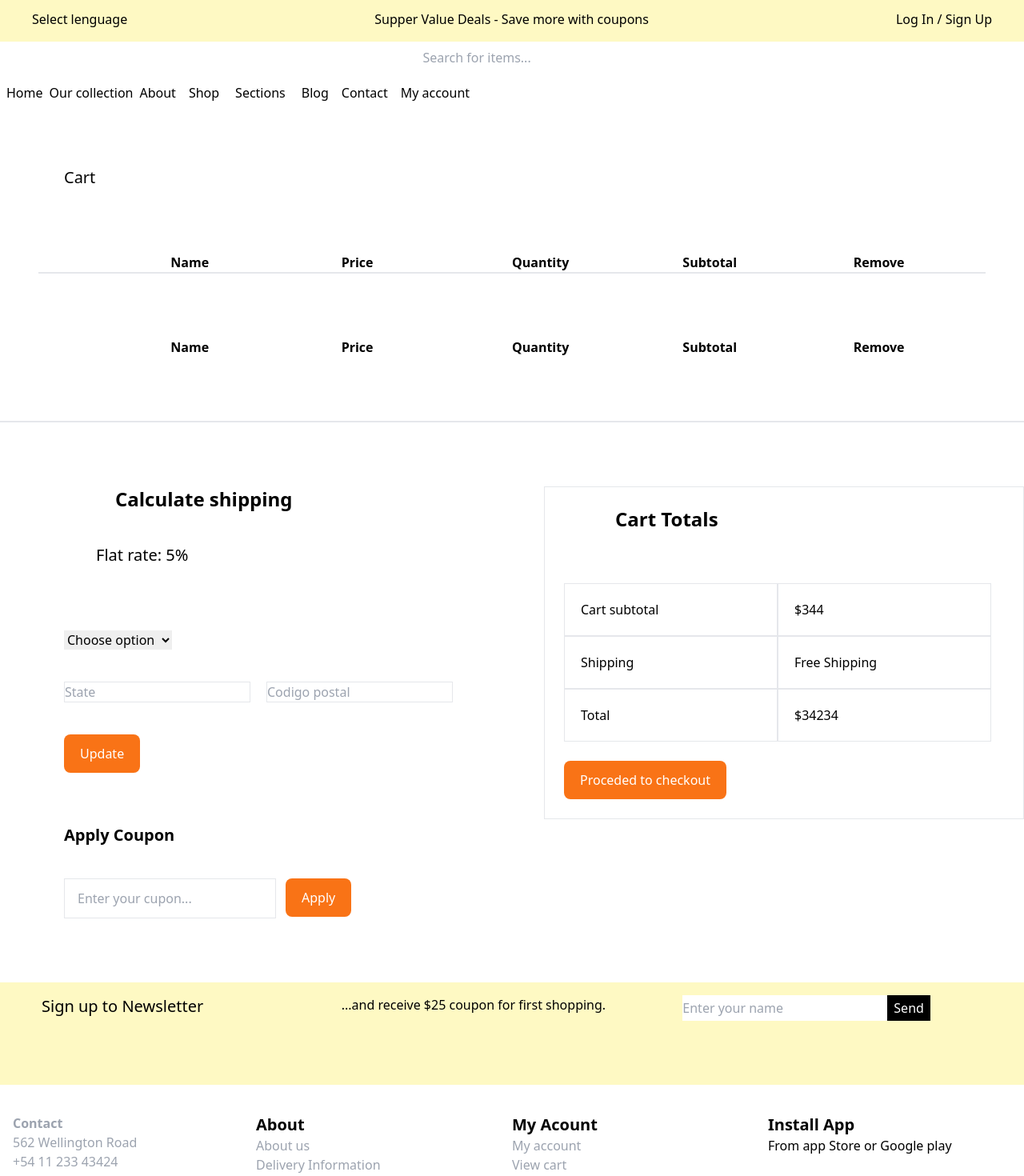
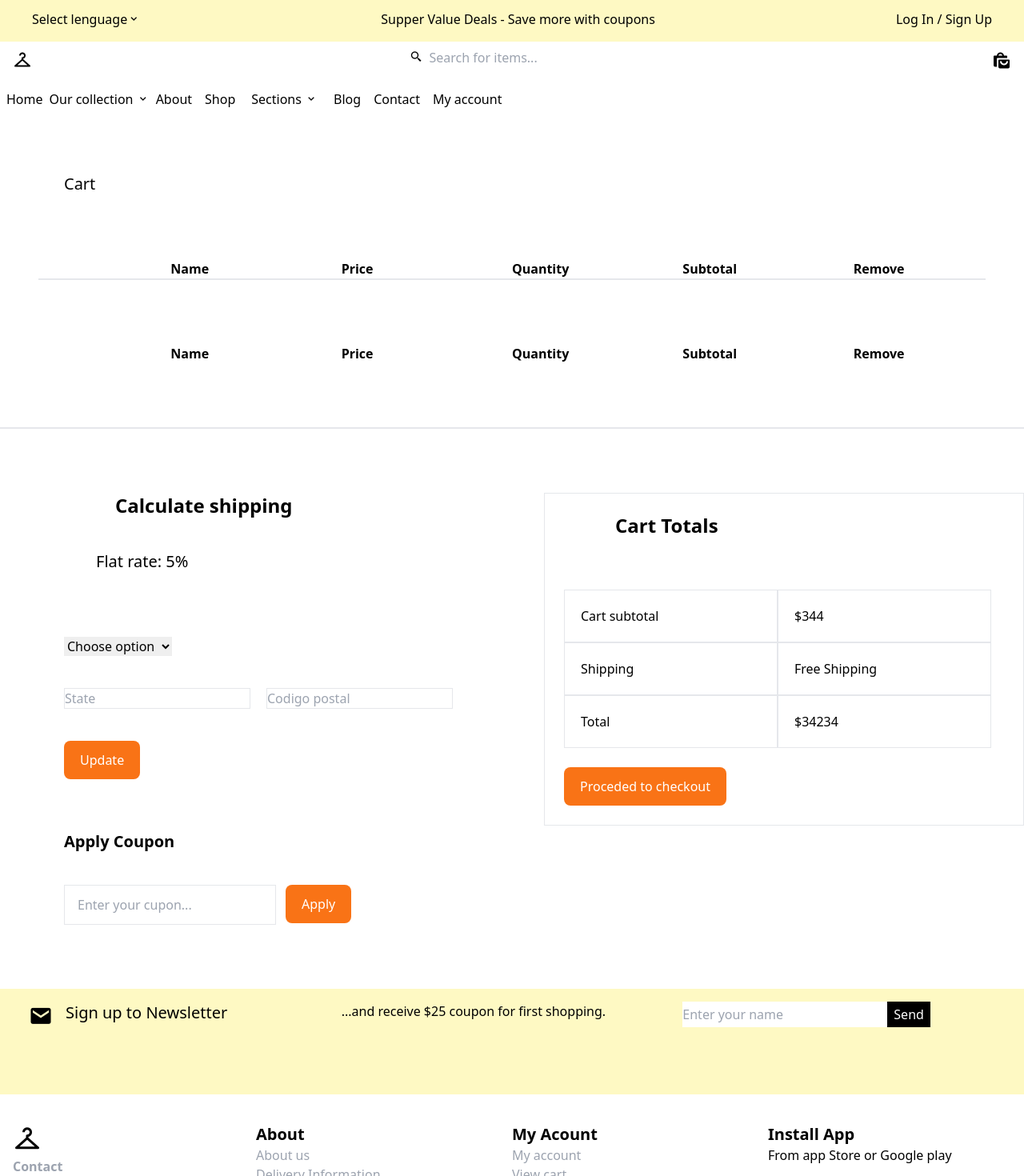
Before and after one commit to Githubmagali/clothes-shop, a Next.js app: page /cart in a window 1280 px wide. Shown: the top 1470 px of the page at 80% size. Built offline with nearby package versions, Linux system fonts and the light colour scheme.

Commit message:
peg ajustes

```diff
--- a/package.json
+++ b/package.json
@@ -12,17 +12,17 @@
     "bootstrap": "^5.3.3",
     "boxicons": "^2.1.4",
     "i18next": "^23.11.5",
-    "next": "^14.2.3",
+    "next": "^16.2.10",
     "react": "^18.3.1",
     "react-dom": "^18.3.1",
     "react-i18next": "^14.1.2",
     "react-intl": "^6.6.8",
-    "swiper": "^11.1.0"
+    "swiper": "^14.0.1"
   },
   "devDependencies": {
     "autoprefixer": "^10.0.1",
     "eslint": "^8",
-    "eslint-config-next": "14.1.4",
+    "eslint-config-next": "^16.2.10",
     "postcss": "^8",
     "tailwindcss": "^3.3.0"
   }
--- a/src/app/cart/page.jsx
+++ b/src/app/cart/page.jsx
@@ -25,7 +25,7 @@ export default function CartPage() {
                 </div>
             </div>
             <div className="pl-12 pr-12">
-                <div class="border bg-gray-100 w-full"></div>
+                <div className="border bg-gray-100 w-full"></div>
             </div>
 
             <div className="grid grid-cols-6 items-center justify-center pt-20 pb-20">
@@ -49,7 +49,7 @@ export default function CartPage() {
                 </div>
             </div>
 
-            <div class="border  bg-gray-100 w-full "></div>
+            <div className="border  bg-gray-100 w-full "></div>
             <div className="grid grid-cols-2 pt-20 pl-20">
                 <div className="flex flex-col pb-20">
                     <h1 className="pl-16 font-bold text-2xl">Calculate shipping</h1>
--- a/src/app/globals.css
+++ b/src/app/globals.css
@@ -1,12 +1,12 @@
+@import 'boxicons';
+@import 'swiper/css';
+@import 'swiper/css/navigation';
+
 @tailwind base;
 @tailwind components;
 @tailwind utilities;
 
 
-@import 'boxicons';
-@import 'swiper/css';
-@import 'swiper/css/navigation';
-@import 'swiper/css/pagination';
 
 
 /* Estilos para pantallas de ordenador */
--- a/src/app/page.jsx
+++ b/src/app/page.jsx
@@ -217,7 +217,7 @@ export default function HomePage() {
                 href=""
                 className="border py-1 px-2 bg-orange-400 hover:bg-orange-500"
               >
-                Learn More <i class="bx bx-right-arrow-alt"></i>
+                Learn More <i className="bx bx-right-arrow-alt"></i>
               </a>
             </div>
           </div>
@@ -254,13 +254,13 @@ export default function HomePage() {
           </Swiper>
         </div>
       </section>
-      <section class="flex px-9">
-        <div class="grid grid-cols-3 gap-x-4">
+      <section className="flex px-9">
+        <div className="grid grid-cols-3 gap-x-4">
           {items5.map((item, index) => (
-            <div  key={index} class="grid-col-1">
-              <div class="relative">
+            <div  key={index} className="grid-col-1">
+              <div className="relative">
                 <img src={item.img} alt={item.alt} className="img-map-5-css" />
-                <div class="absolute lg:top-1 container-color-css">
+                <div className="absolute lg:top-1 container-color-css">
                   <span className="text-xl pl-5 text-container-map-css">{item.name}</span>
                   <h4 className="pl-3 pb-9 text-container-map-css">{item.text}</h4>
 
--- a/src/components/footer.jsx
+++ b/src/components/footer.jsx
@@ -5,7 +5,7 @@ export default function Footer() {
     return (
         <>
             <selection className="grid lg:grid-cols-3 pt-4 bg-yellow-100 w-full pb-20 selection-footer-css">
-                <div className="pl-9 flex"><i class='bx bxs-envelope  lg:text-3xl icon-card-css'></i>
+                <div className="pl-9 flex"><i className='bx bxs-envelope  lg:text-3xl icon-card-css'></i>
                     <h1 className="text-center text-xl pl-4 footer-title-css">Sign up to Newsletter</h1>
                     </div>
                 <div>
@@ -19,7 +19,7 @@ export default function Footer() {
 
             <selection className="grid grid-cols-4 pt-9 pb-5 selection-footer-second-css">
                 <div className="grid-col-1 pl-4">
-                    <i class="bx bx-closet text-4xl"></i>
+                    <i className="bx bx-closet text-4xl"></i>
                     <h1 className="font-bold text-gray-400">Contact</h1>
                     <div className="text-gray-400">
                         <p>562 Wellington Road</p>
@@ -57,7 +57,7 @@ export default function Footer() {
                 </div>
 
             </selection>
-            <div class=" flex justify-center border border-gray-200 w-full"></div>
+            <div className=" flex justify-center border border-gray-200 w-full"></div>
 
             <selection className="">
                 <div className="flex justify-between pl-9  pt-9 pb-9" >
--- a/src/components/lenguajes.jsx
+++ b/src/components/lenguajes.jsx
@@ -19,7 +19,7 @@ function LenguajesPage() {
                 <ul className="flex">
                     <li className="relative flex items-center title-css ">
                         <a className="language-dropdown-active  " href="#" onClick={toggleDropdown}>
-                            Select lenguage<i class='bx bx-chevron-down'></i>
+                            Select lenguage<i className='bx bx-chevron-down'></i>
                         </a>
                         <ul className={`absolute top-full left-0 z-10 min-w-24 bg-white rounded-b-lg border border-gray-200 shadow-md
                                 ${isDropdownOpen ? 'visible opacity-100' : 'invisible opacity-0'} transition-all duration-250 ease-in-out`}>
--- a/src/components/navbar.jsx
+++ b/src/components/navbar.jsx
@@ -31,7 +31,7 @@ export default function Navbar() {
             <div className="flex lg:px-10 justify-between bg-yellow-100 pt-3 container-main-css">
               <LenguajesPage />
                 <div className="col-span-3">
-                    <div class="text-center">
+                    <div className="text-center">
                         <div>
                             <Swiper
                                 loop
@@ -57,10 +57,10 @@ export default function Navbar() {
                         </div>
                     </div>
                 </div>
-                <div class="col-xl-3 col-lg-4">
-                    <div class="container-login-css">
+                <div className="col-xl-3 col-lg-4">
+                    <div className="container-login-css">
                         <ul>
-                            <li><i class="fi-rs-key"></i><a href="login.html" className="login-css">Log In </a>  / <a href="register.html" className="login-css">Sign Up</a></li>
+                            <li><i className="fi-rs-key"></i><a href="login.html" className="login-css">Log In </a>  / <a href="register.html" className="login-css">Sign Up</a></li>
                         </ul>
                     </div>
                 </div>
@@ -69,14 +69,14 @@ export default function Navbar() {
         <div className="col-span-3 lg:col-span-4">
           <div className="pl-4">
             <Link href="/">
-            <i class="bx bx-closet text-2xl"></i>
+            <i className="bx bx-closet text-2xl"></i>
             </Link>
 
           </div>
         </div>
         <div className="col-span-3 lg:col-span-4">
           <form action="#">
-            <i class="bx bx-search-alt-2"></i>
+            <i className="bx bx-search-alt-2"></i>
             <input
               type="text"
               placeholder="Search for items..."
@@ -87,7 +87,7 @@ export default function Navbar() {
         <div className="col-span-3 lg:col-span-4">
           <div className="pr-4">
             <Link href="/checkout">
-            <i class="bx bxs-shopping-bags text-2xl"></i>
+            <i className="bx bxs-shopping-bags text-2xl"></i>
             </Link>
 
           </div>
@@ -110,7 +110,7 @@ export default function Navbar() {
               onMouseEnter={toggleDrop}
               onMouseLeave={toggleDrop}
             >
-              Our collection <i class="bx bx-chevron-down"></i>
+              Our collection <i className="bx bx-chevron-down"></i>
               <ul
                 className={`absolute lg:top-full left-0 z-10 bg-white  shadow-md
                                 ${
@@ -164,7 +164,7 @@ export default function Navbar() {
               onMouseEnter={toggleSelect}
               onMouseLeave={toggleSelect}
             >
-              Sections <i class="bx bx-chevron-down"></i>
+              Sections <i className="bx bx-chevron-down"></i>
               <ul
                 className={`absolute top-full left-0 z-10 bg-white  shadow-md  lg:w-32 lg:h-28 pt-5 selections-conteiner-navbar-css
                     ${
```
Also changed, not shown: 1 other file (tests, documents, lock files or other folders).
